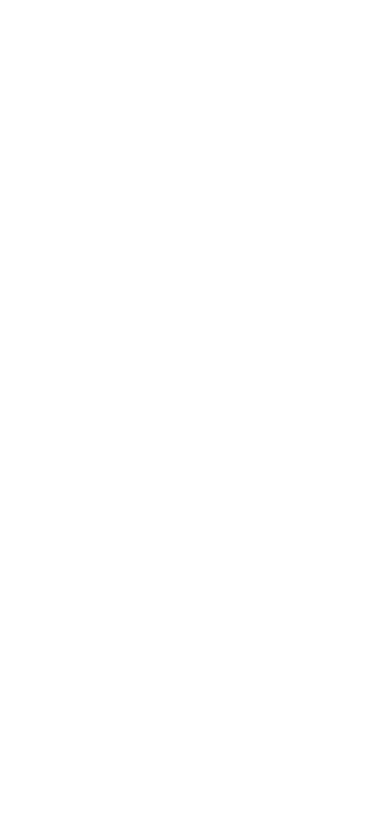
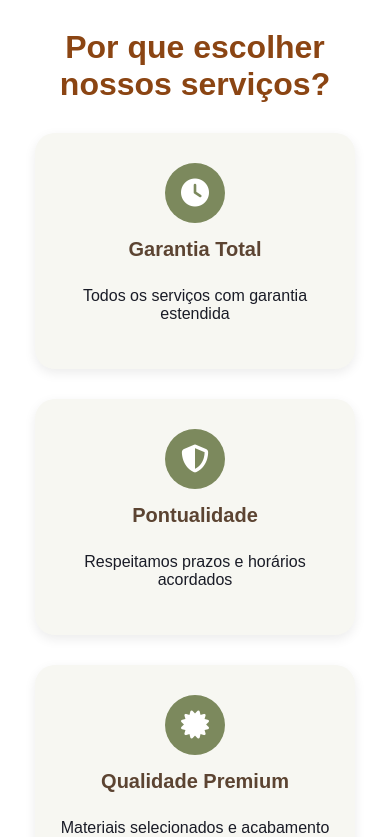
Before and after one commit to gabrielmdss/servicosPro, an Angular app: page / in a window 390 px wide. Shown: the part 6685-7522 px from the top of the page. Before the commit the page ends 6687 px from the top, so only its background shows below. Built offline with nearby package versions, Linux system fonts and the light colour scheme.

Commit message:
feat: motivos component

```diff
--- a/src/components/content/content.component.html
+++ b/src/components/content/content.component.html
@@ -2,4 +2,5 @@
  <app-inicio></app-inicio>
  <app-servicos></app-servicos>
  <app-pagamento></app-pagamento>
+ <app-motivos></app-motivos>
 </div>
--- a/src/components/content/content.component.ts
+++ b/src/components/content/content.component.ts
@@ -2,10 +2,11 @@
 import { InicioComponent } from "../inicio/inicio.component";
 import { ServicosComponent } from "../servicos/servicos.component";
 import { PagamentoComponent } from "../pagamento/pagamento.component";
+import { MotivosComponent } from "../motivos/motivos.component";
 
 @Component({
   selector: 'app-content',
-  imports: [InicioComponent, ServicosComponent, PagamentoComponent],
+  imports: [InicioComponent, ServicosComponent, PagamentoComponent, MotivosComponent],
   templateUrl: './content.component.html',
   styleUrl: './content.component.css'
 })
--- /dev/null
+++ b/src/components/motivos/motivos.component.css
@@ -0,0 +1,111 @@
+.motivos-container {
+  max-width: 1200px;
+  margin: 0 auto;
+  padding: 40px 20px;
+  box-sizing: border-box;
+  text-align: center;
+  color: #1a1c27;
+}
+
+.motivos-title h1 {
+  font-size: 32px;
+  font-weight: 700;
+  margin-bottom: 30px;
+  color: #8b4513;
+}
+
+.motivos-lista {
+  display: flex;
+  justify-content: center;
+  flex-wrap: wrap;
+  gap: 30px;
+  box-sizing: border-box;
+  margin-bottom: 40px;
+}
+
+.motivo-item {
+  background-color: #f7f7f2;
+  border-radius: 20px;
+  box-shadow: 0 4px 12px rgba(0, 0, 0, 0.08);
+  width: 280px;
+  max-width: 90%;
+  text-align: center;
+  padding: 30px 20px;
+  transition: transform 0.3s ease, box-shadow 0.3s ease;
+  display: flex;
+  flex-direction: column;
+  justify-content: center;
+  cursor: default;
+}
+
+.motivo-item:hover {
+  transform: translateY(-6px);
+  box-shadow: 0 10px 24px rgba(0, 0, 0, 0.15);
+}
+
+.icon-motivo-circle {
+  width: 60px;
+  height: 60px;
+  border-radius: 50%;
+  background-color: #7c895d;
+  color: white;
+  font-size: 28px;
+  display: flex;
+  justify-content: center;
+  align-items: center;
+  margin: 0 auto 15px auto;
+  transition: background-color 0.3s ease, color 0.3s ease;
+}
+
+.motivo-title p {
+  font-weight: 700;
+  font-size: 20px;
+  margin: 0 0 10px 0;
+  color: #5c4432;
+
+  .motivo-legenda p {
+    font-size: 14px;
+    color: #555;
+    margin: 0;
+    line-height: 1.4;
+  }
+
+  @media (max-width: 768px) {
+    .motivos-lista {
+      flex-direction: column;
+      align-items: center;
+      gap: 30px;
+      margin-bottom: 30px;
+    }
+
+    .motivo-item {
+      width: 90%;
+      max-width: 400px;
+    }
+
+    .motivos-title h1 {
+      font-size: 28px;
+      margin-bottom: 30px;
+    }
+  }
+
+  @media (max-width: 480px) {
+    .motivos-title h1 {
+      font-size: 22px;
+    }
+
+    .motivo-title p {
+      font-size: 18px;
+    }
+
+    .motivo-legenda p {
+      font-size: 13px;
+    }
+
+    .icon-motivo-circle {
+      width: 50px;
+      height: 50px;
+      font-size: 22px;
+    }
+  }
+}
--- /dev/null
+++ b/src/components/motivos/motivos.component.html
@@ -0,0 +1,41 @@
+<div class="motivos-container">
+  <div class="motivos-title">
+    <h1>Por que escolher nossos serviços?</h1>
+  </div>
+  <div class="motivos-lista">
+    <div class="motivo-item">
+      <div class="icon-motivo-circle">
+        <i class="fa-solid fa-clock"></i>
+      </div>
+      <div class="motivo-title">
+        <p>Garantia Total</p>
+      </div>
+      <div class="motivo-legenda">
+        <p>Todos os serviços com garantia estendida</p>
+      </div>
+    </div>
+    <div class="motivo-item">
+      <div class="icon-motivo-circle">
+        <i class="fa-solid fa-shield-alt"></i>
+      </div>
+      <div class="motivo-title">
+        <p>Pontualidade</p>
+      </div>
+      <div class="motivo-legenda">
+        <p>Respeitamos prazos e horários acordados</p>
+      </div>
+    </div>
+    <div class="motivo-item">
+      <div class="icon-motivo-circle">
+        <i class="fa-solid fa-certificate"></i>
+      </div>
+      <div class="motivo-title">
+        <p>Qualidade Premium</p>
+      </div>
+      <div class="motivo-legenda">
+        <p>Materiais selecionados e acabamento perfeito</p>
+      </div>
+    </div>
+    <!-- Se quiser adicionar mais itens, coloque aqui -->
+  </div>
+</div>
```
Also changed, not shown: src/components/motivos/motivos.component.ts (added, +11 -0 lines), 1 other file (tests, documents, lock files or other folders).
